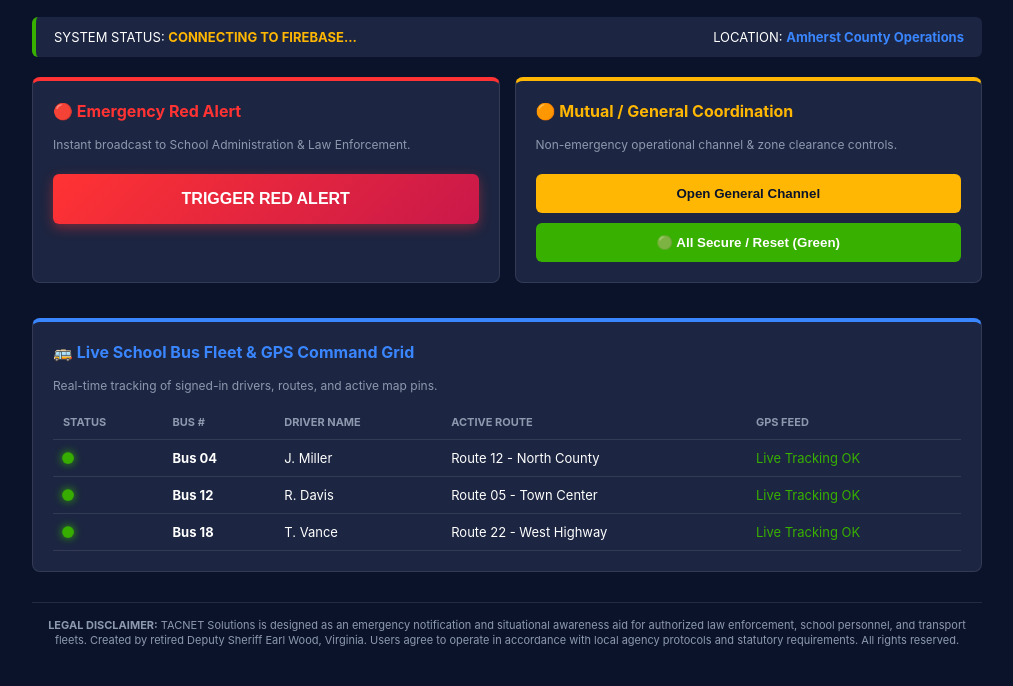
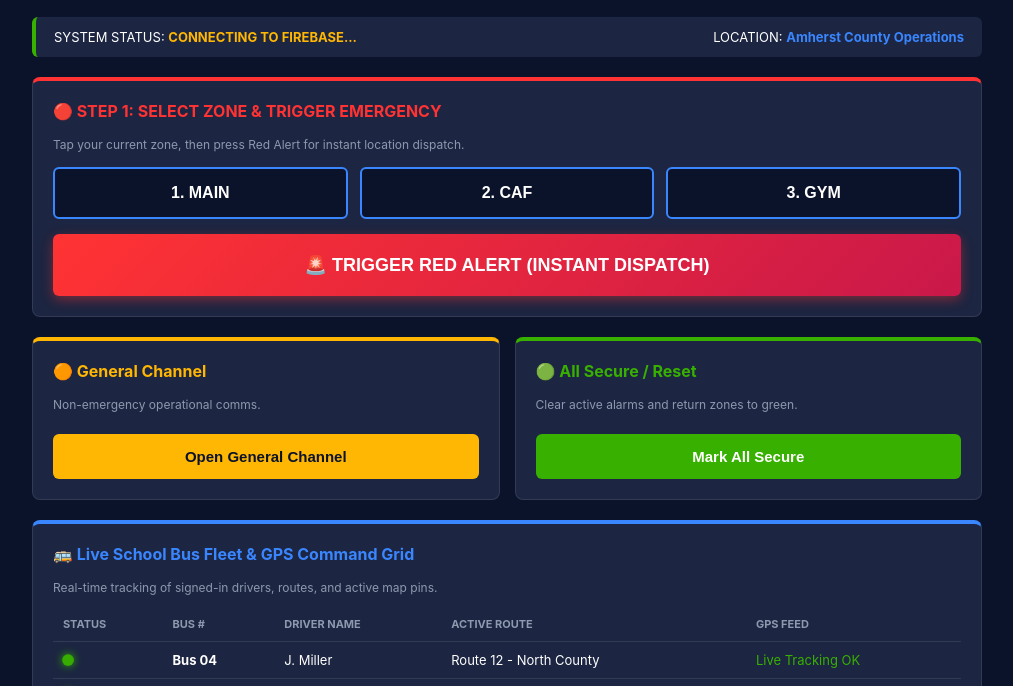
Before and after one commit to tacdev538/TACNET-SOLUTIONS, a plain HTML site: page index.html in a window 1280 px wide. Shown: the part 107-793 px from the top of the page, without its empty margins (133-1146 px from the left). Drawn offline with Linux system fonts and the light colour scheme; no server answers.

Commit message:
Update index.html

```diff
--- a/index.html
+++ b/index.html
@@ -66,7 +66,63 @@
             border-left: 4px solid var(--secure-green);
         }
 
-        .grid {
+        .card {
+            background-color: var(--panel-blue);
+            border-radius: 8px;
+            padding: 20px;
+            border: 1px solid rgba(255,255,255,0.1);
+            margin-bottom: 20px;
+        }
+
+        .card h3 {
+            margin-top: 0;
+            font-size: 16px;
+        }
+
+        /* Zone Selection Grid */
+        .zone-grid {
+            display: grid;
+            grid-template-columns: repeat(3, 1fr);
+            gap: 12px;
+            margin-bottom: 15px;
+        }
+
+        @media (max-width: 600px) {
+            .zone-grid { grid-template-columns: 1fr; }
+        }
+
+        .zone-btn {
+            background-color: #0B132B;
+            border: 2px solid var(--command-blue);
+            color: var(--text-light);
+            padding: 15px;
+            border-radius: 6px;
+            font-weight: bold;
+            font-size: 16px;
+            cursor: pointer;
+            transition: 0.2s;
+        }
+
+        .zone-btn.selected {
+            background-color: var(--command-blue);
+            color: white;
+            box-shadow: 0 0 12px rgba(58, 134, 255, 0.6);
+        }
+
+        .btn-red {
+            background: linear-gradient(135deg, #FF3333, #C9184A);
+            color: white;
+            border: none;
+            padding: 20px;
+            width: 100%;
+            border-radius: 6px;
+            font-weight: bold;
+            font-size: 18px;
+            cursor: pointer;
+            box-shadow: 0 4px 12px rgba(255, 51, 51, 0.4);
+        }
+
+        .action-grid {
             display: grid;
             grid-template-columns: 1fr 1fr;
             gap: 15px;
@@ -74,44 +130,18 @@
         }
 
         @media (max-width: 700px) {
-            .grid { grid-template-columns: 1fr; }
-        }
-
-        .card {
-            background-color: var(--panel-blue);
-            border-radius: 8px;
-            padding: 20px;
-            border: 1px solid rgba(255,255,255,0.1);
-            margin-bottom: 15px;
-        }
-
-        .card h3 {
-            margin-top: 0;
-            font-size: 16px;
-        }
-
-        .btn-red {
-            background: linear-gradient(135deg, #FF3333, #C9184A);
-            color: white;
-            border: none;
-            padding: 16px;
-            width: 100%;
-            border-radius: 6px;
-            font-weight: bold;
-            font-size: 16px;
-            cursor: pointer;
-            box-shadow: 0 4px 12px rgba(255, 51, 51, 0.4);
-            margin-top: 10px;
+            .action-grid { grid-template-columns: 1fr; }
         }
 
         .btn-orange {
             background-color: var(--alert-amber);
             color: var(--bg-slate);
             border: none;
-            padding: 12px;
+            padding: 14px;
             width: 100%;
             border-radius: 6px;
             font-weight: bold;
+            font-size: 15px;
             cursor: pointer;
             margin-top: 10px;
         }
@@ -120,10 +150,11 @@
             background-color: var(--secure-green);
             color: white;
             border: none;
-            padding: 12px;
+            padding: 14px;
             width: 100%;
             border-radius: 6px;
             font-weight: bold;
+            font-size: 15px;
             cursor: pointer;
             margin-top: 10px;
         }
@@ -187,25 +218,38 @@
         <span>LOCATION: <strong style="color: var(--command-blue);">Amherst County Operations</strong></span>
     </div>
 
-    <div class="grid">
-        <!-- Emergency Red Alert Panel -->
-        <div class="card" style="border-top: 4px solid var(--alert-red);">
-            <h3 style="color: var(--alert-red);">🔴 Emergency Red Alert</h3>
-            <p style="font-size: 12px; color: var(--text-muted);">Instant broadcast to School Administration & Law Enforcement.</p>
-            <button class="btn-red" onclick="triggerRedAlert()">TRIGGER RED ALERT</button>
+    <!-- STEP 1: SELECT ZONE, THEN STEP 2: TRIGGER RED ALERT -->
+    <div class="card" style="border-top: 4px solid var(--alert-red);">
+        <h3 style="color: var(--alert-red);">🔴 STEP 1: SELECT ZONE & TRIGGER EMERGENCY</h3>
+        <p style="font-size: 12px; color: var(--text-muted); margin-bottom: 15px;">Tap your current zone, then press Red Alert for instant location dispatch.</p>
+
+        <div class="zone-grid">
+            <button class="zone-btn" id="zone-MAIN" onclick="selectZone('MAIN')">1. MAIN</button>
+            <button class="zone-btn" id="zone-CAF" onclick="selectZone('CAF')">2. CAF</button>
+            <button class="zone-btn" id="zone-GYM" onclick="selectZone('GYM')">3. GYM</button>
         </div>
 
-        <!-- Communications & Status Channels -->
-        <div class="card" style="border-top: 4px solid var(--alert-amber);">
-            <h3 style="color: var(--alert-amber);">🟠 Mutual / General Coordination</h3>
-            <p style="font-size: 12px; color: var(--text-muted);">Non-emergency operational channel & zone clearance controls.</p>
+        <button class="btn-red" onclick="triggerRedAlert()">🚨 TRIGGER RED ALERT (INSTANT DISPATCH)</button>
+    </div>
+
+    <div class="action-grid">
+        <!-- Communications Channel -->
+        <div class="card" style="border-top: 4px solid var(--alert-amber); margin-bottom: 0;">
+            <h3 style="color: var(--alert-amber);">🟠 General Channel</h3>
+            <p style="font-size: 12px; color: var(--text-muted);">Non-emergency operational comms.</p>
             <button class="btn-orange" onclick="openChannel()">Open General Channel</button>
-            <button class="btn-green" onclick="resetSystem()">🟢 All Secure / Reset (Green)</button>
+        </div>
+
+        <!-- All Secure Reset -->
+        <div class="card" style="border-top: 4px solid var(--secure-green); margin-bottom: 0;">
+            <h3 style="color: var(--secure-green);">🟢 All Secure / Reset</h3>
+            <p style="font-size: 12px; color: var(--text-muted);">Clear active alarms and return zones to green.</p>
+            <button class="btn-green" onclick="resetSystem()">Mark All Secure</button>
         </div>
     </div>
 
     <!-- Live Bus Fleet & GPS Monitoring Card -->
-    <div class="card" style="border-top: 4px solid var(--command-blue);">
+    <div class="card" style="border-top: 4px solid var(--command-blue); margin-top: 20px;">
         <h3 style="color: var(--command-blue);">🚌 Live School Bus Fleet & GPS Command Grid</h3>
         <p style="font-size: 12px; color: var(--text-muted);">Real-time tracking of signed-in drivers, routes, and active map pins.</p>
 
@@ -252,7 +296,7 @@
 </div>
 
 <script>
-    // Firebase Configuration using your project keys
+    // Firebase Configuration
     const firebaseConfig = {
         apiKey: "AIzaSyDspWm87xwu8mojW2I4uil-XKoSJtPGlDo",
         authDomain: "tacnet-solutions.firebaseapp.com",
@@ -264,11 +308,23 @@
         measurementId: "G-PB9GLPJFQ1"
     };
 
-    // Initialize Firebase
     firebase.initializeApp(firebaseConfig);
     const database = firebase.database();
 
-    // Check connection status in real-time
+    let selectedCurrentZone = "NONE";
+
+    function selectZone(zoneName) {
+        selectedCurrentZone = zoneName;
+        // Remove highlight from all
+        document.getElementById('zone-MAIN').classList.remove('selected');
+        document.getElementById('zone-CAF').classList.remove('selected');
+        document.getElementById('zone-GYM').classList.remove('selected');
+
+        // Highlight chosen one
+        document.getElementById('zone-' + zoneName).classList.add('selected');
+        console.log("Zone selected: " + zoneName);
+    }
+
     const dbStatusRef = document.getElementById("db-status");
     database.ref(".info/connected").on("value", function(snapshot) {
         if (snapshot.val() === true) {
@@ -280,28 +336,37 @@
         }
     });
 
+    // INSTANT ONE-TAP RED ALERT WITH ZONE LOCATION
     function triggerRedAlert() {
-        let threatDesc = prompt("🔴 RED ALERT ACTIVATED!\nEnter threat description (e.g., 'Active threat on west side, white male, green jacket'):");
-        if(threatDesc) {
-            // Push alert directly to Firebase Realtime Database
-            database.ref('alerts').push({
-                type: 'RED ALERT',
-                description: threatDesc,
-                timestamp: Date.now()
-            });
-            alert("🚨 TACTICAL PACKAGE SENT TO FIREBASE!\n- Threat: " + threatDesc + "\n- Law Enforcement & Office Notified Instantly.");
+        if (selectedCurrentZone === "NONE") {
+            // Default to MAIN if none tapped, ensuring zero delay
+            selectedCurrentZone = "MAIN (Default)";
         }
+
+        database.ref('alerts').push({
+            type: 'RED ALERT',
+            zone: selectedCurrentZone,
+            status: 'ACTIVE EMERGENCY',
+            timestamp: Date.now()
+        });
+        console.log("🔴 Red Alert Broadcasted for Zone: " + selectedCurrentZone);
     }
 
     function openChannel() {
-        alert("Switched to Orange Non-Emergency Coordination Channel.");
+        database.ref('comms').push({
+            type: 'GENERAL CHANNEL',
+            message: 'Mutual coordination channel opened.',
+            timestamp: Date.now()
+        });
     }
 
     function resetSystem() {
-        if(confirm("Reset all zones and buses to Secure (Green)?")) {
-            database.ref('alerts').remove();
-            alert("🟢 System status cleared. All locations marked secure.");
-        }
+        database.ref('alerts').remove();
+        database.ref('comms').remove();
+        selectedCurrentZone = "NONE";
+        document.getElementById('zone-MAIN').classList.remove('selected');
+        document.getElementById('zone-CAF').classList.remove('selected');
+        document.getElementById('zone-GYM').classList.remove('selected');
     }
 </script>
 
```
